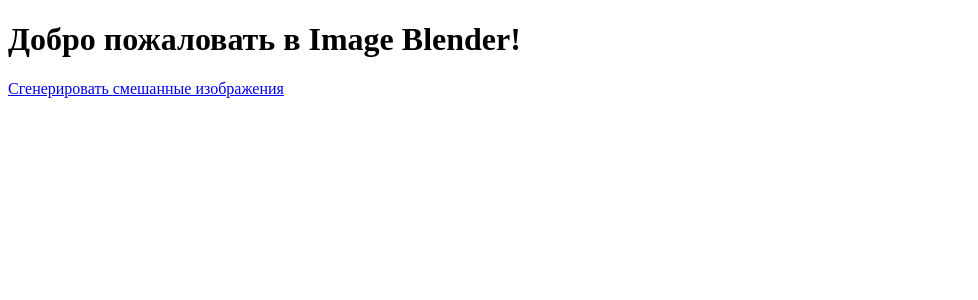
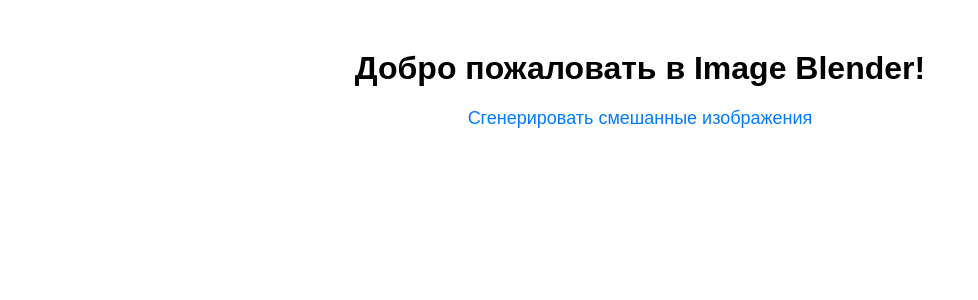
Before and after one commit to Alex1988Den/Blending-two-images-using-linear-interpolation, a Flask app: page / in a window 1280 px wide. Shown: the top 300 px of the page, without its empty margins (0-978 px from the left). Run offline with Flask 3, Linux system fonts and the light colour scheme; parts of the project's set-up code (start-up, migrations or seed data) failed here and were passed over.

Commit message:
Update index.html

```diff
--- a/templates/index.html
+++ b/templates/index.html
@@ -3,6 +3,30 @@
 <head>
     <meta charset="UTF-8">
     <title>Image Blender</title>
+    <style>
+        body {
+            font-family: Arial, sans-serif;
+            text-align: center;
+        }
+
+        h1 {
+            margin-top: 50px;
+        }
+
+        p {
+            margin-top: 20px;
+        }
+
+        a {
+            font-size: 18px;
+            text-decoration: none;
+            color: #007BFF;
+        }
+
+        a:hover {
+            text-decoration: underline;
+        }
+    </style>
 </head>
 <body>
     <h1>Добро пожаловать в Image Blender!</h1>
```
